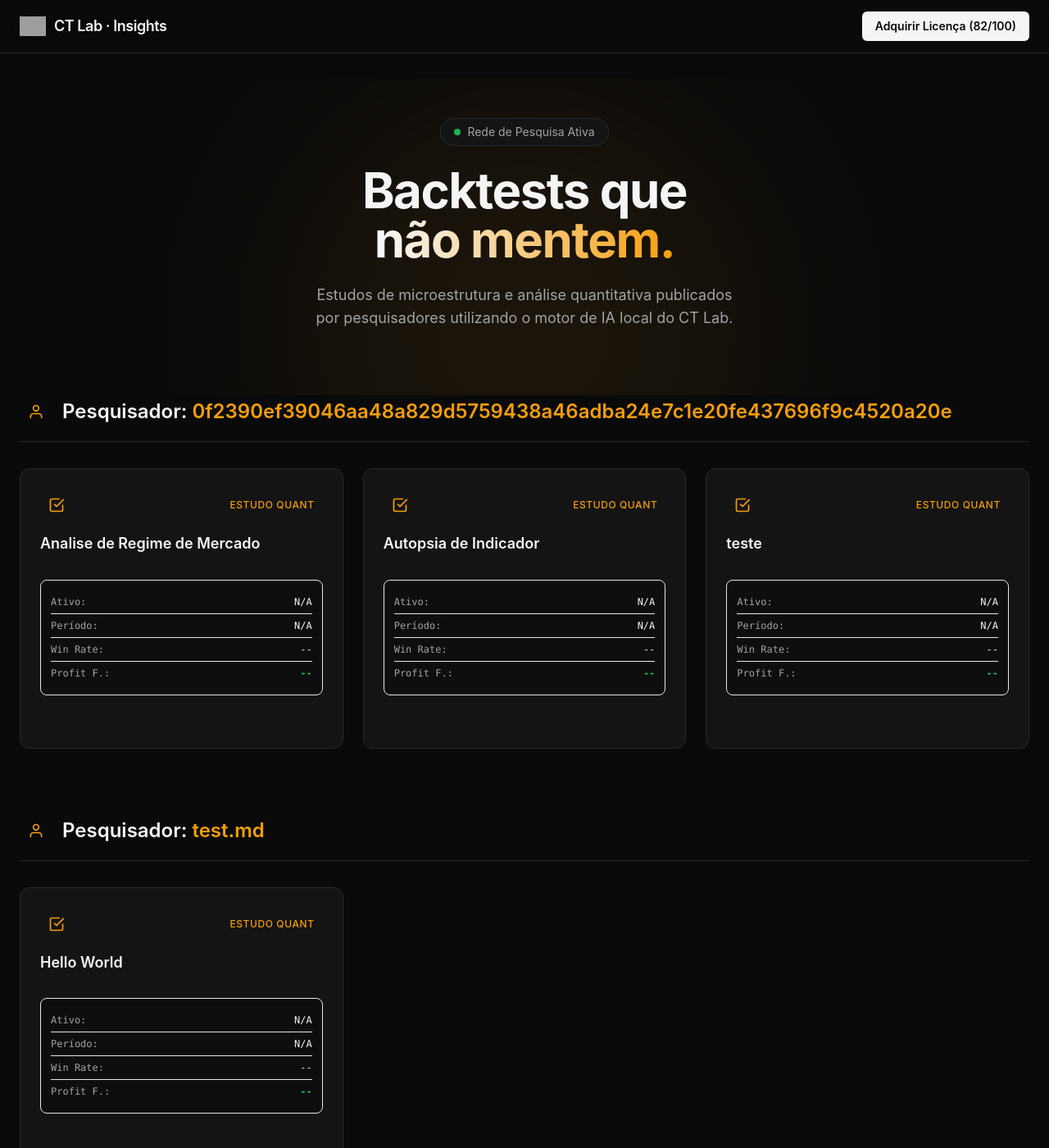
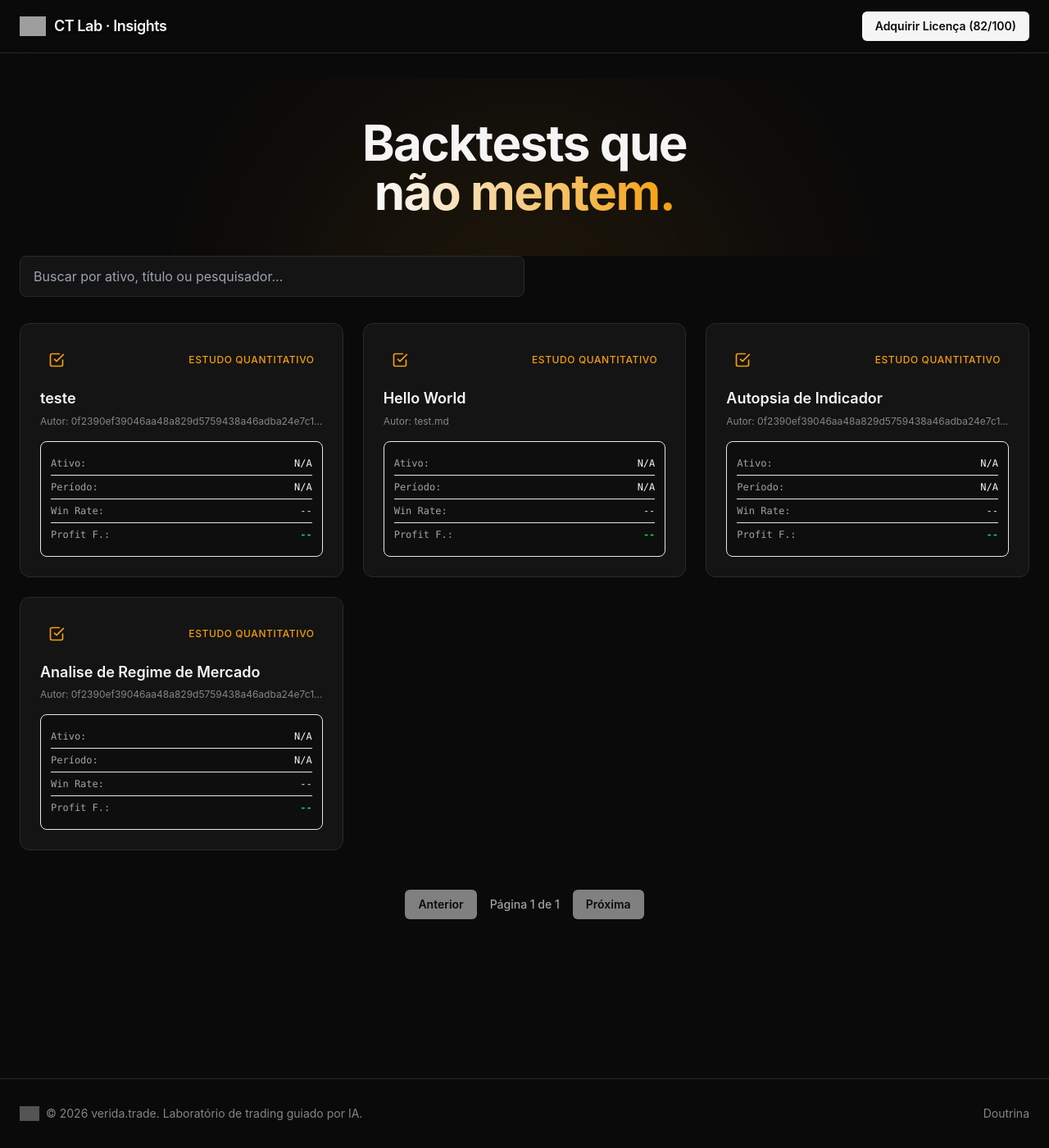
Before and after one commit to verida-trade/insights, a Jekyll site: the page built from index.html, in a window 1280 px wide and 1400 px high. Shown: the whole window at 82% size. Built offline with Jekyll 4.4.1, drawn with Linux system fonts in a browser that asks for light colours; nearby versions of some CDN libraries; grey boxes are pictures that could not be loaded.

Commit message:
Enhance main section with search and pagination
Updated the main section layout and added a search bar with pagination controls for studies. Included JavaScript logic for loading and filtering studies.

```diff
--- a/index.html
+++ b/index.html
@@ -78,99 +78,140 @@
   </header>
 
 <main class="flex-grow pt-24 pb-20">
-
-    <!-- HERO SECTION -->
-    <section class="relative overflow-hidden pt-12 pb-20">
+    <section class="relative overflow-hidden pt-12 pb-12">
+      <!-- (O fundo e o título continuam iguais ao que já definimos) -->
       <div class="absolute inset-0 -z-10">
         <div class="absolute left-1/2 top-0 h-[600px] w-[600px] -translate-x-1/2 rounded-full bg-[var(--color-accent)] opacity-[0.07] blur-[120px]"></div>
       </div>
       <div class="mx-auto max-w-4xl text-center px-6">
-        <div class="mb-6 inline-flex items-center gap-2 rounded-full border border-[var(--color-border)] bg-[var(--color-bg-elevated)] px-4 py-1.5">
-          <span class="h-2 w-2 rounded-full bg-[var(--color-positive)] animate-pulse"></span>
-          <span class="text-sm text-[var(--color-text-muted)]">Rede de Pesquisa Ativa</span>
-        </div>
         <h1 class="text-balance text-4xl font-bold leading-tight tracking-tight sm:text-5xl md:text-6xl text-[var(--color-text)]">Backtests que <br/><span class="text-gradient">não mentem.</span></h1>
-        <p class="mx-auto mt-6 max-w-2xl text-balance text-lg text-[var(--color-text-muted)]">Estudos de microestrutura e análise quantitativa publicados por pesquisadores utilizando o motor de IA local do CT Lab.</p>
       </div>
     </section>
 
-    <!-- LÓGICA JEKYLL DE DADOS -->
-    {% assign usuarios = "" | split: "" %}
+    <section class="mx-auto max-w-7xl px-6">
 
-    {% for page in site.pages %}
-      {% if page.path contains 'posts/' and page.title %}
-        {% assign path_parts = page.path | split: '/' %}
-        {% assign usuario = path_parts[1] %}
-
-        {% unless usuarios contains usuario %}
-          {% assign usuarios = usuarios | push: usuario %}
-        {% endunless %}
-      {% endif %}
-    {% endfor %}
-
-    <!-- GRID DE ESTUDOS POR PESQUISADOR -->
-    <section class="mx-auto max-w-7xl px-6">
-      {% for usuario in usuarios %}
-        <div class="mb-20">
-
-          <div class="mb-8 flex items-center gap-3 border-b border-[var(--color-border)] pb-4">
-            <div class="flex h-10 w-10 items-center justify-center rounded-lg bg-[var(--color-accent)]/10 text-[var(--color-accent)]">
-              <!-- Ícone de Usuário -->
-              <svg width="20" height="20" viewBox="0 0 24 24" fill="none" stroke="currentColor" stroke-width="2" stroke-linecap="round" stroke-linejoin="round"><path d="M20 21v-2a4 4 0 0 0-4-4H8a4 4 0 0 0-4 4v2"></path><circle cx="12" cy="7" r="4"></circle></svg>
-            </div>
-            <h2 class="text-2xl font-semibold text-[var(--color-text)]">Pesquisador: <span class="text-[var(--color-accent)]">{{ usuario }}</span></h2>
+      <!-- Barra de Pesquisa -->
+      <div class="mb-8">
+        <input type="text" id="searchInput" placeholder="Buscar por ativo, título ou pesquisador..." class="w-full md:w-1/2 bg-[var(--color-bg-elevated)] border border-[var(--color-border)] text-[var(--color-text)] px-4 py-3 rounded-lg focus:outline-none focus:border-[var(--color-accent)] transition-colors">
       </div>
 
-          <div class="grid gap-6 md:grid-cols-2 lg:grid-cols-3">
-            {% for page in site.pages %}
-              {% if page.path contains 'posts/' and page.title %}
-                {% assign path_parts = page.path | split: '/' %}
-                {% if path_parts[1] == usuario %}
+      <!-- O Grid onde o JavaScript vai injetar os cards -->
+      <div id="gridContainer" class="grid gap-6 md:grid-cols-2 lg:grid-cols-3 mb-12">
+        <div class="text-[var(--color-text-muted)] p-6">Carregando estudos da rede...</div>
+      </div>
 
-                  <a href="{{ page.url | relative_url }}" class="card group flex flex-col justify-between rounded-xl p-6">
+      <!-- Controles de Paginação -->
+      <div id="paginationControls" class="flex items-center justify-center gap-4">
+        <button id="btnPrev" class="btn-primary px-4 py-2 text-sm font-semibold rounded-md disabled:opacity-50 disabled:cursor-not-allowed">Anterior</button>
+        <span id="pageInfo" class="text-[var(--color-text-muted)] text-sm font-medium">Página 1</span>
+        <button id="btnNext" class="btn-primary px-4 py-2 text-sm font-semibold rounded-md disabled:opacity-50 disabled:cursor-not-allowed">Próxima</button>
+      </div>
+
+    </section>
+  </main>
+
+  <!-- Lógica da Paginação Estática -->
+  <script>
+    let allStudies = [];
+    let filteredStudies = [];
+    let currentPage = 1;
+    const itemsPerPage = 12; // Altere para quantos cards quiser por página
+
+    const gridContainer = document.getElementById('gridContainer');
+    const searchInput = document.getElementById('searchInput');
+    const btnPrev = document.getElementById('btnPrev');
+    const btnNext = document.getElementById('btnNext');
+    const pageInfo = document.getElementById('pageInfo');
+
+    // 1. Busca os dados no primeiro carregamento
+    async function loadData() {
+      try {
+        const response = await fetch('/api.json');
+        allStudies = await response.json();
+
+        // Opcional: Inverter para os relatórios mais novos aparecerem primeiro
+        allStudies.reverse();
+
+        filteredStudies = allStudies;
+        renderPage(1);
+      } catch (error) {
+        gridContainer.innerHTML = '<div class="text-[var(--color-negative)]">Erro ao carregar a rede de estudos.</div>';
+      }
+    }
+
+    // 2. Renderiza os cards da página atual
+    function renderPage(page) {
+      currentPage = page;
+
+      const totalPages = Math.ceil(filteredStudies.length / itemsPerPage);
+      if(totalPages === 0) {
+        gridContainer.innerHTML = '<div class="text-[var(--color-text-muted)] col-span-full">Nenhum estudo encontrado.</div>';
+        pageInfo.innerText = `Página 0 de 0`;
+        btnPrev.disabled = true;
+        btnNext.disabled = true;
+        return;
+      }
+
+      // Calcula os limites do array para a página atual
+      const startIndex = (currentPage - 1) * itemsPerPage;
+      const endIndex = startIndex + itemsPerPage;
+      const currentItems = filteredStudies.slice(startIndex, endIndex);
+
+      // Constrói o HTML dos Cards
+      gridContainer.innerHTML = currentItems.map(item => `
+        <a href="${item.url}" class="card group flex flex-col justify-between rounded-xl p-6">
           <div>
             <div class="mb-4 flex items-center justify-between">
               <div class="flex h-10 w-10 items-center justify-center rounded-lg bg-[var(--color-accent)]/10 text-[var(--color-accent)]">
-                          <!-- Ícone de Backtest copiado da matriz do verida.trade -->
                 <svg width="20" height="20" viewBox="0 0 24 24" fill="none" stroke="currentColor" stroke-width="2" stroke-linecap="round" stroke-linejoin="round"><path d="M9 11l3 3L22 4"/><path d="M21 12v7a2 2 0 0 1-2 2H5a2 2 0 0 1-2-2V5a2 2 0 0 1 2-2h11"/></svg>
               </div>
-                        <span class="rounded-full bg-[var(--color-accent)]/10 px-2.5 py-1 text-xs font-medium text-[var(--color-accent)] uppercase tracking-wider">{{ page.category | default: "ESTUDO QUANT" }}</span>
+              <span class="rounded-full bg-[var(--color-accent)]/10 px-2.5 py-1 text-xs font-medium text-[var(--color-accent)] uppercase tracking-wider">${item.category}</span>
             </div>
-                      <h3 class="mb-2 text-lg font-semibold text-[var(--color-text)] line-clamp-2 leading-tight">{{ page.title }}</h3>
+            <h3 class="mb-2 text-lg font-semibold text-[var(--color-text)] line-clamp-2 leading-tight">${item.title}</h3>
+            <p class="text-[var(--color-text-dim)] text-xs mb-4 truncate">Autor: ${item.author}</p>
           </div>
-
-                    <!-- DADOS VETORIAIS (Requer Front Matter nos .md) -->
-                    <div class="mt-6 rounded-lg bg-black/30 p-3 text-xs font-mono text-[var(--color-text-muted)] border border-[var(--color-border)]/50">
+          <div class="mt-auto rounded-lg bg-black/30 p-3 text-xs font-mono text-[var(--color-text-muted)] border border-[var(--color-border)]/50">
             <div class="flex justify-between py-1.5 border-b border-[var(--color-border)]/50">
-                        <span>Ativo:</span> <span class="text-[var(--color-text)]">{{ page.asset | default: "N/A" }}</span>
+              <span>Ativo:</span> <span class="text-[var(--color-text)]">${item.asset}</span>
             </div>
             <div class="flex justify-between py-1.5 border-b border-[var(--color-border)]/50">
-                        <span>Período:</span> <span class="text-[var(--color-text)]">{{ page.timeframe | default: "N/A" }}</span>
+              <span>Período:</span> <span class="text-[var(--color-text)]">${item.timeframe}</span>
             </div>
             <div class="flex justify-between py-1.5 border-b border-[var(--color-border)]/50">
-                        <span>Win Rate:</span> <span class="text-[var(--color-text)]">{{ page.win_rate | default: "--" }}</span>
+              <span>Win Rate:</span> <span class="text-[var(--color-text)]">${item.win_rate}</span>
             </div>
             <div class="flex justify-between py-1.5">
-                        <span>Profit F.:</span> <span class="text-[var(--color-positive)] font-semibold">{{ page.profit_factor | default: "--" }}</span>
+              <span>Profit F.:</span> <span class="text-[var(--color-positive)] font-semibold">${item.profit_factor}</span>
             </div>
           </div>
+        </a>
+      `).join('');
 
-                    <!-- Call to action Hover -->
-                    <div class="mt-5 flex items-center gap-1 text-sm font-medium text-[var(--color-accent)] opacity-0 transition-opacity group-hover:opacity-100">
-                      Ler relatório completo
-                      <svg width="14" height="14" viewBox="0 0 24 24" fill="none" stroke="currentColor" stroke-width="2"><line x1="5" y1="12" x2="19" y2="12"></line><polyline points="12 5 19 12 12 19"></polyline></svg>
-                    </div>
-                  </a>
+      // Atualiza os botões
+      pageInfo.innerText = `Página ${currentPage} de ${totalPages}`;
+      btnPrev.disabled = currentPage === 1;
+      btnNext.disabled = currentPage === totalPages;
+    }
 
-                {% endif %}
-              {% endif %}
-            {% endfor %}
-          </div>
+    // 3. Eventos de Clique e Pesquisa
+    btnPrev.addEventListener('click', () => { if(currentPage > 1) renderPage(currentPage - 1); });
+    btnNext.addEventListener('click', () => {
+      if(currentPage < Math.ceil(filteredStudies.length / itemsPerPage)) renderPage(currentPage + 1);
+    });
 
-        </div>
-      {% endfor %}
-    </section>
-  </main>
+    searchInput.addEventListener('input', (e) => {
+      const term = e.target.value.toLowerCase();
+      filteredStudies = allStudies.filter(study =>
+        study.title.toLowerCase().includes(term) ||
+        study.asset.toLowerCase().includes(term) ||
+        study.author.toLowerCase().includes(term)
+      );
+      renderPage(1); // Volta para a primeira página após pesquisar
+    });
+
+    // Inicia o app
+    loadData();
+  </script>
 
   <footer class="border-t border-[var(--color-border)] bg-[var(--color-bg)]">
     <div class="mx-auto max-w-7xl px-6 py-8 flex flex-col sm:flex-row items-center justify-between gap-4">
```
Lines whose indentation alone changed are shown as unchanged.
